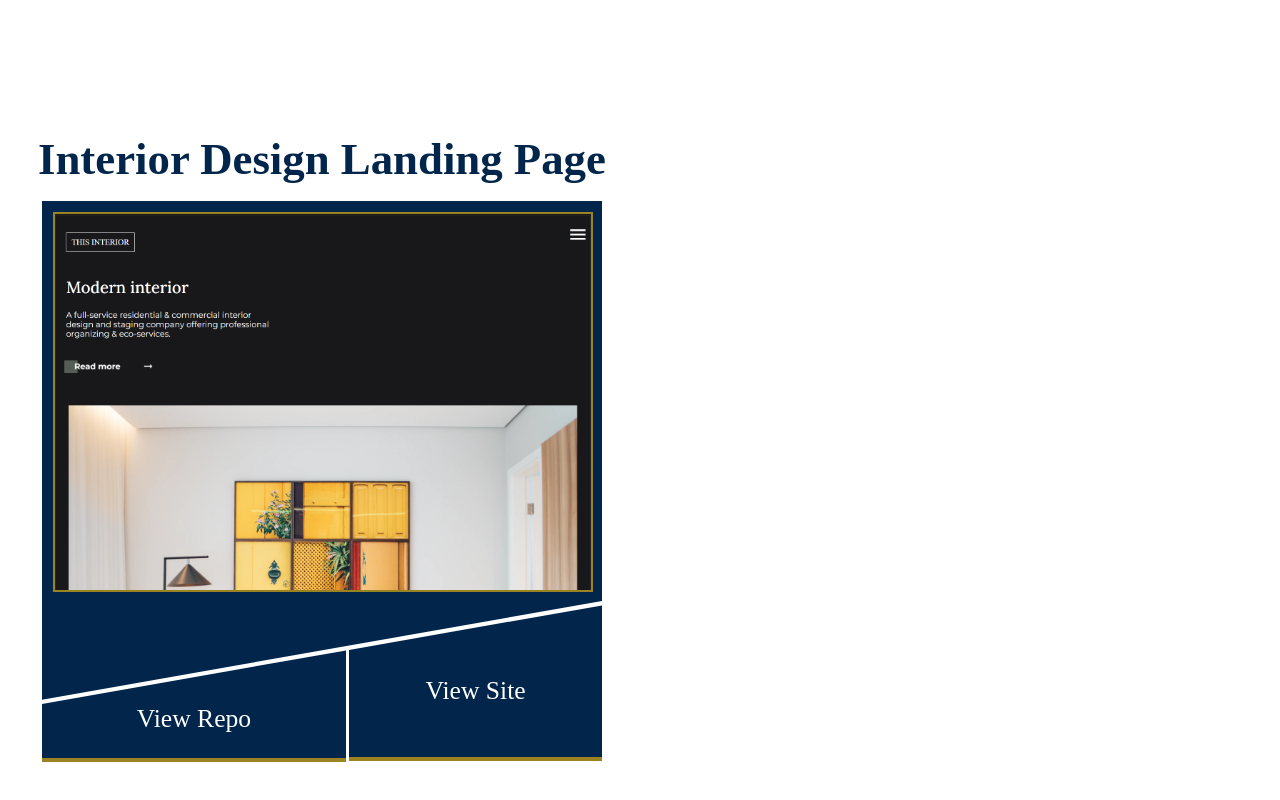
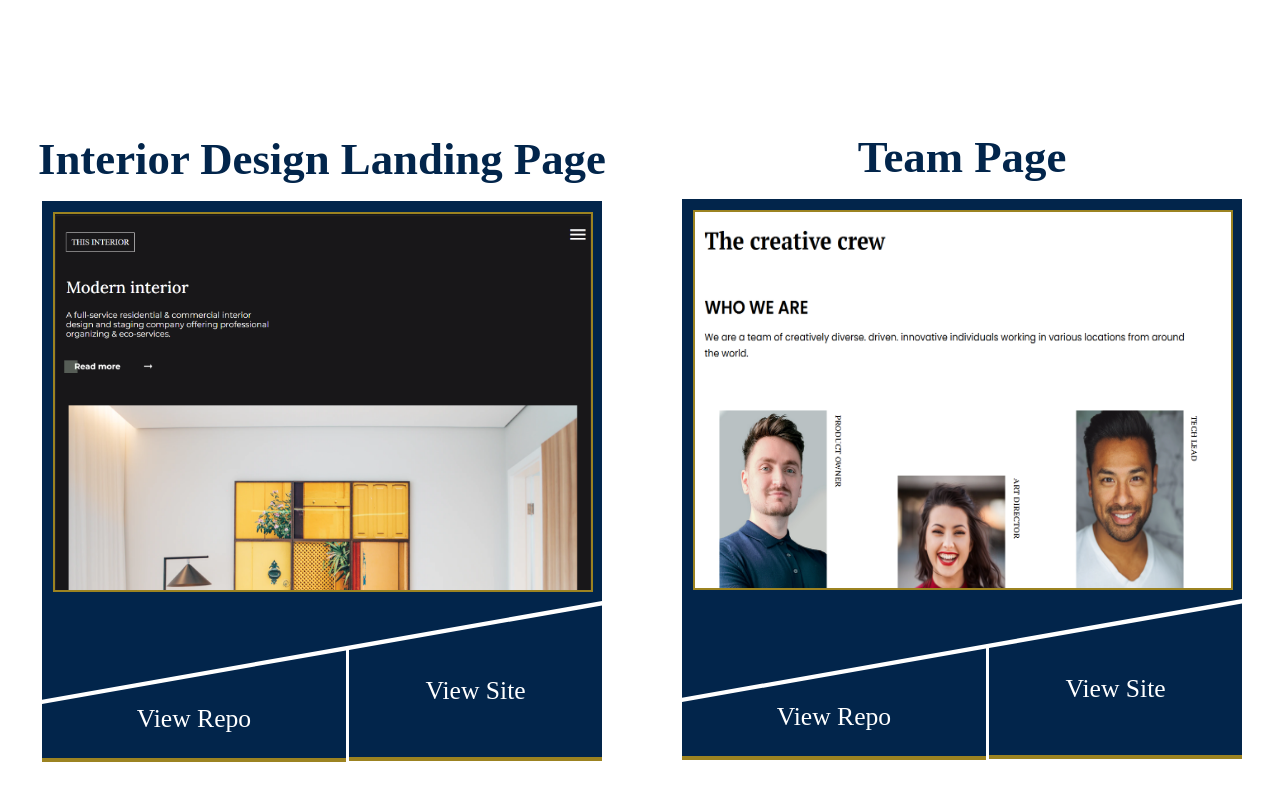
Before and after one commit to AkaraTawng/portfolio-mf-v2, a React (Create React App) app: page /projects in a window 1280 px wide. Shown: the part 2720-3520 px from the top of the page. Built offline with nearby package versions, Linux system fonts and the light colour scheme.

Commit message:
add team page project

```diff
--- a/src/components/Projects.js
+++ b/src/components/Projects.js
@@ -18,6 +18,8 @@ export default function Projects(){
 
                 <ProjectItem className="rp" title={"Interior Design Landing Page"} image={require("../assets/img/interiordesign.png")} repo={"https://github.com/AkaraTawng/interior-design-consultant-devio.git"} site={"https://interior-design-devio-chrischam.netlify.app/"}/>
 
+                <ProjectItem className="rp" title={"Team Page"} image={require("../assets/img/teampage.png")} repo={"https://github.com/AkaraTawng/my-team-page-devio.git"} site={"https://my-team-page-chris-cham.netlify.app/"}/>
+
             </div>
 
                 <ProjectItem className="it" title={"Income Tracker"} image={require("../assets/img/incomeblur4.png")} repo={"#"} viewrepo={<MdLockClock/>} viewsite={<MdLockClock/>} site={"#"}/>
```
Also changed, not shown: src/assets/img/teampage.png (added).
